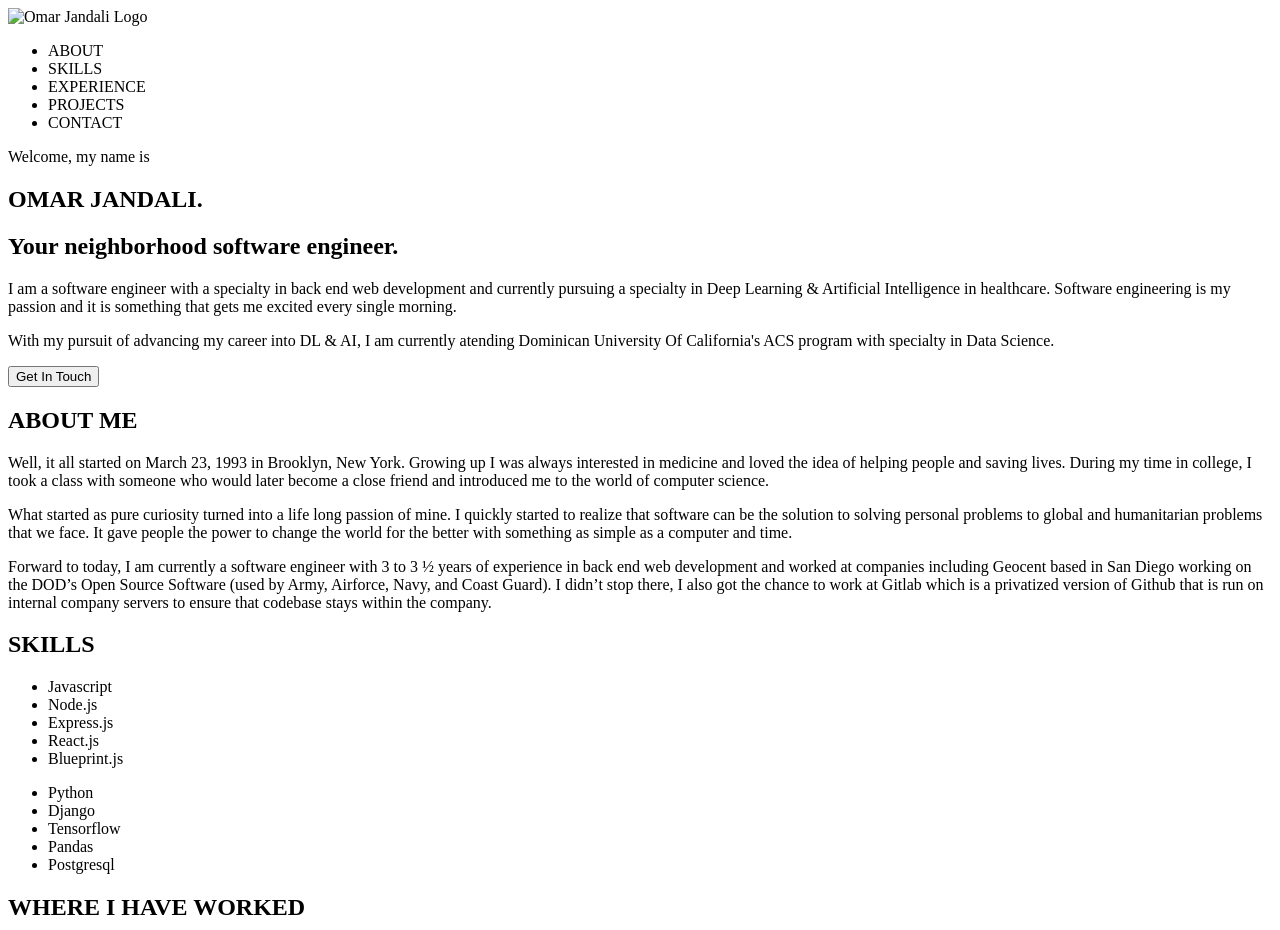
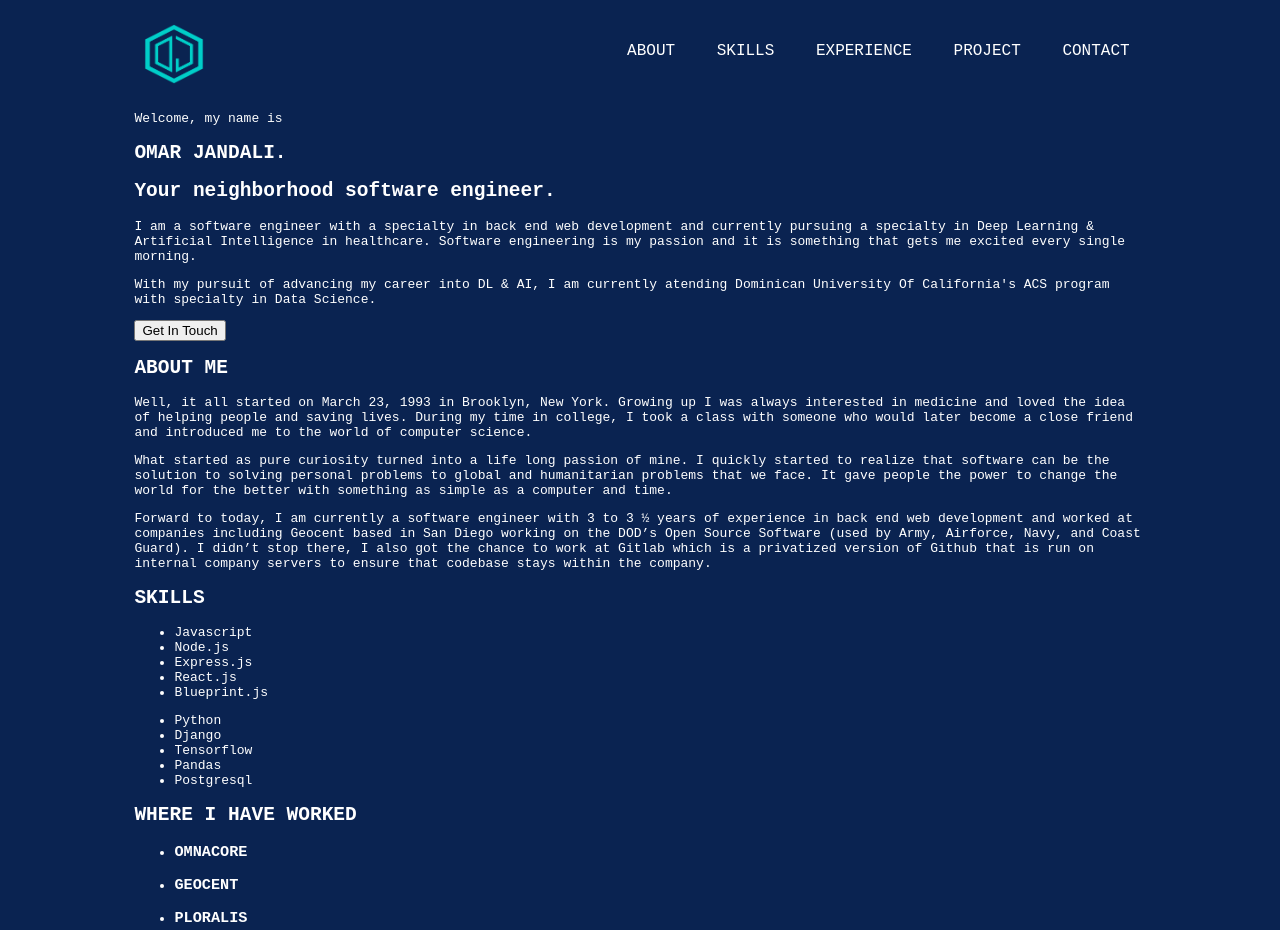
Before and after one commit to ojandali93/DU-ACS1700-Portfolio, a plain HTML site: page index.html in a window 1280 px wide. Shown: the top 930 px of the page. Drawn offline with Linux system fonts and the light colour scheme.

Commit message:
added the initial styles to overall page. Added the initial styles for the header section and completed the css for it.

```diff
--- a/index.html
+++ b/index.html
@@ -3,18 +3,19 @@
     <head>
         <meta charset="UTF-8">
         <title>Omar Jandali</title>
+        <link rel="stylesheet" href="stylesheet.css">
     </head>
     <body>
         <main>
             <section id="heading-bar-section">
-                <img id="logo" src="" alt="Omar Jandali Logo">
+                <img id="logo" src="./OmarJandaliWebsiteLogo.png" alt="Omar Jandali Logo">
                 <nav id="nav-bar">
-                    <ul>
-                        <li class="nav-tab">ABOUT</li>
-                        <li class="nav-tab">SKILLS</li>
-                        <li class="nav-tab">EXPERIENCE</li>
-                        <li class="nav-tab">PROJECTS</li>
-                        <li class="nav-tab">CONTACT</li>
+                    <ul id="nav-list">
+                        <li class="nav-tab"><a id="nav-link" href="#about-me-section">ABOUT</a></li>
+                        <li class="nav-tab"><a id="nav-link" href="#skills-section">SKILLS</a></li>
+                        <li class="nav-tab"><a id="nav-link" href="#experience-section">EXPERIENCE</a></li>
+                        <li class="nav-tab"><a id="nav-link" href="#project-section">PROJECT</a></li>
+                        <li class="nav-tab"><a id="nav-link" href="#contact-section">CONTACT</a></li>
                     </ul>
                 </nav>
             </section>
@@ -73,7 +74,7 @@
                     <li class="skill-item">Postgresql</li>
                 </ul>
             </section>
-            <section>
+            <section id="experience-section">
                 <h2 class="section-header">WHERE I HAVE WORKED</h2>
                 <ul>
                     <li class="exp-item"><h3>OMNACORE</h3></li>
@@ -124,7 +125,7 @@
                     </ul>
                 </article>
             </section>
-            <section>
+            <section id="project-section">
                 <h2 class="section-header">FEATURED APPLICATIONS</h2>
                 <article class="project-article">
                     <p class="feature-project">Featured Project</p>
@@ -172,7 +173,7 @@
                     <!--Insert link to project-->
                 </article>
             </section>
-            <section>
+            <section id="contact-section">
                 <h2 class="section-header">GET IN TOUCH WITH ME</h2>
                 <p id="contact-message">
                     Any questions or inquiries? Feel free to contact me by emailing me or filling out the form below and I will get back
--- /dev/null
+++ b/stylesheet.css
@@ -0,0 +1,47 @@
+body {
+    background-color: #0a2351;
+    color: white;
+    font-family: monospace;
+}
+
+main {
+    width: 80%;
+    margin-left: auto;
+    margin-right: auto;
+}
+
+#heading-bar-section {
+    height: 90px;
+    display: flex;
+    justify-content: space-between;
+}
+
+#logo {
+   height: 60px;
+   margin-top: 16px;
+   margin-left: 10px;
+}
+
+#nav-list {
+    font-size: 16px;
+    list-style: none;
+    margin-top: 26px;
+}
+
+.nav-tab {
+    display: inline-block;
+    padding-left: 16px;
+    padding-right: 16px;
+    padding-top: 8px;
+    padding-bottom: 8px;
+}
+
+#nav-link {
+    text-decoration: none;
+    color: white;
+}
+
+#nav-link:hover {
+    text-decoration: none;
+    color: cyan;
+}
```
Also changed, not shown: OmarJandaliLogo.png (added), OmarJandaliWebsiteLogo.png (added), 2 other files.
